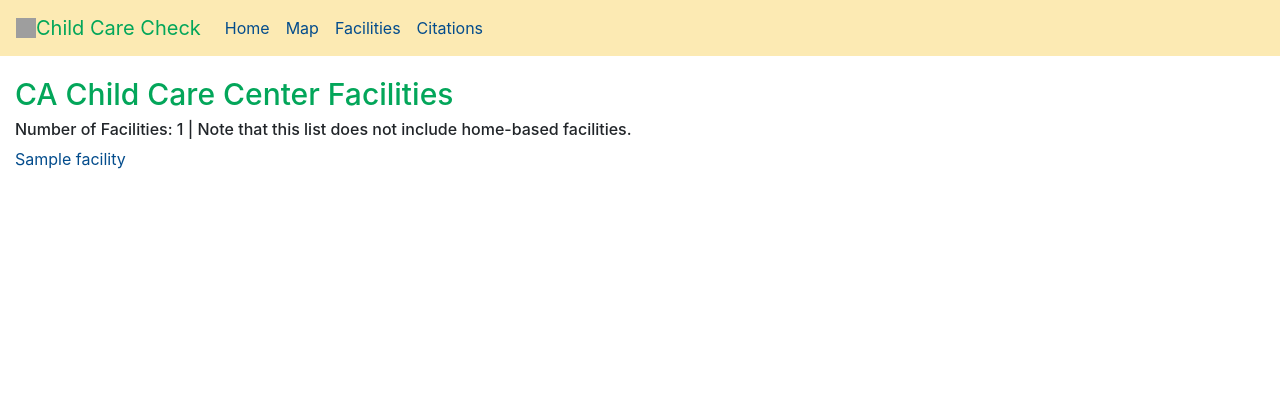
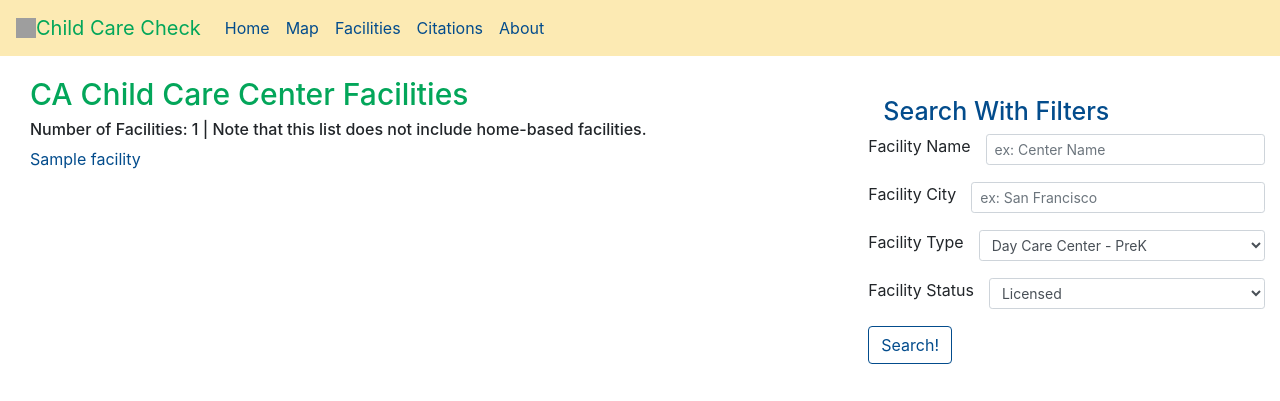
Before and after one commit to hanndull/child-care-check, a Flask app: page /facilities in a window 1280 px wide. Shown: the top 401 px of the page. Run offline with Flask 2, Linux system fonts and the light colour scheme; tables that the repository leaves empty hold one stand-in row (values such as "Sample post"); some libraries are stand-ins or nearby versions; grey boxes are pictures that could not be loaded.

Commit message:
Added about page and made updates to other template pages, as well

```diff
--- a/server.py
+++ b/server.py
@@ -30,6 +30,13 @@ def show_home():
     """Homepage"""
 
     return render_template('home.html')
+
+
+@app.route('/about')
+def show_about():
+    """Render About page"""
+
+    return render_template('about.html')
 
 
 @app.route('/facilities')
@@ -130,19 +137,45 @@ def retrieve_filter_coords():
         return
 
 
-@app.route('/home-map.json')
-def process_home_form():
-    """Recieve and store filtration input into JSON for homepage map"""
+@app.route('/multi-filter.json')
+def process_facilities():
+    """Recieve and store filtration input into JSON for homepage map
+    and for use on /facilities page filter buttons
+    """
+
+    name = request.args.get('name')
+    city = request.args.get('city')
+    status = request.args.get('status')
+    f_type = request.args.get('type')
 
     fquery = Facility.query ### Base query
 
-    fquery = fquery.filter(Facility.city == 'SAN FRANCISCO')
+    if name:
+            name = name.upper()
+            fquery = fquery.filter(Facility.name.like(f'%{name}%')
+                )
+
+    if not city:
+        city = 'SAN FRANCISCO'
+    if city:
+            city = city.upper()
+            fquery = fquery.filter(Facility.city.like(f'%{city}%')
+                )
+
+    if not status:
+        status = 'LICENSED'
+    if status:
+        status = status.upper()
+        if status == 'PROBATION':
+            status = 'ON PROBATION'
+        fquery = fquery.filter(Facility.status == status)
 
     fquery = fquery.filter(Facility.status == 'LICENSED')
 
     facilities = fquery.all() ### Conglomerate all queries
 
-    facilities_dict = {}
+    facility_count = len(facilities)
+    facilities_dict = {"count": facility_count}
 
     for facility in facilities:
         mapinfo = {
@@ -152,7 +185,7 @@ def process_home_form():
                     "status": facility.status,
                     "citation_count": len(facility.citations),
                     }
-        facilities_dict[facility.f_id] = mapinfo
+        facilities_dict[str(facility.f_id)] = mapinfo
         ### must stringify for comparison of f_id to "count"
 
     return jsonify(facilities_dict)
--- a/static/css/bootstrap.css
+++ b/static/css/bootstrap.css
@@ -90,7 +90,27 @@ a:hover {
     padding-left: 30px;
     padding-top: 20px;
 }
+img.profile {
+    border-radius: 50%;
+    margin: auto;
+    display: block;
+    width: 250px;
+    height: 250px;
+}
+img.square {
+    margin: auto;
+    display: block;
+    width: 250px;
+    height: 250px;
+}
+#loading {
+  text-align: center;
+  display: none;
+}
 
+#no-results {
+  display: none;
+}
 /*EXTRA COLORS*/
 .green {
     background: rgba(7,217,140,1);
--- a/templates/base.html
+++ b/templates/base.html
@@ -38,6 +38,9 @@
               <li class="nav-item">
                 <a class="nav-link" href="/citations">Citations</a>
               </li>
+              <li class="nav-item">
+                <a class="nav-link" href="/about">About</a>
+              </li>
             </ul>
           </div>
       </nav>
--- a/templates/common-citations.html
+++ b/templates/common-citations.html
@@ -6,6 +6,8 @@
 <main>
     <div class="container-fluid">
         <h1>Common Citations in CA Child Care Center Facilities</h1>
+
+        <h3>The following standard codes are the top cited in California. Click on them to learn more.</h3>
 
             {% for definition in cit_defs %}
                 <p><a href="/citations/{{ definition.cd_id }}">
--- a/templates/facilities.html
+++ b/templates/facilities.html
@@ -1,20 +1,131 @@
 {% extends 'base.html' %}
+
+{% block head %}
+
+  <script src="https://code.jquery.com/jquery-3.2.1.min.js"></script>
+
+{% endblock %}
+
 {% block content %}
 
 <main>
+
     <div class="container-fluid">
+        <div class="row">
 
-        <h1>CA Child Care Center Facilities</h1>
+            <div class="col-8">
+                <div class="container-fluid">
 
-        <h4>Number of Facilities: {{ num_facilities }} | Note that this list does not include home-based facilities.</h4>
+                    <div id="no-results">
+                      <h3>Sorry, there are no results that match your search. Please try again.</h3>
+                    </div>
 
-            {% for facility in facilities %}
-                <p><a href="/facilities/{{ facility.f_id }}">
-                    {{ facility.name }}
-                </a></p>
+                    <h1>CA Child Care Center Facilities</h1>
 
-            {% endfor %}
+                    <h4 id="num-facilities">Number of Facilities: {{ num_facilities }} | Note that this list does not include home-based facilities.</h4>
+                        <div id="printed-facilities">
+                        {% for facility in facilities %}
+                            <p><a href="/facilities/{{ facility.f_id }}">
+                                {{ facility.name }}
+                            </a></p>
 
+                        {% endfor %}
+                        </div>
+
+                </div>
+            </div>
+
+            <div class="container col-4" id="filters">
+
+                <h2>Search With Filters</h2>
+
+                    <form id="filter-form">
+
+                        <div class="form-group row">
+                            <label for='name'>Facility Name </label>
+                            <div class="col">
+                                <input class='form-control form-control-sm' id='name' type='text' name='name' placeholder='ex: Center Name'>
+                            </div>
+                        </div>
+
+                        <div class="form-group row">
+                            <label for='city'>Facility City </label>
+                            <div class="col">
+                                <input class='form-control form-control-sm' id='city' type='text' name='city' placeholder='ex: San Francisco'>
+                            </div>
+                        </div>
+
+                        <div class="form-group row">
+                            <label for='type-select'>Facility Type </label>
+                            <div class="col">
+                                <select class='form-control form-control-sm' id='type-select' name='type'>
+                                    <option value="prek">Day Care Center - PreK</option>
+                                    <option value="school">School Age Day Care Center</option>
+                                    <option value="infant">Infant Center</option>
+                                    <option value="ill">Day Care Center - Ill</option>
+                                    <option value="">All Center Types</option>
+                                </select>
+                            </div>
+                        </div>
+
+                        <div class="form-group row">
+                            <label for='status-select'>Facility Status </label>
+                            <div class="col">
+                                <select class='form-control form-control-sm' id='status-select' name='status'>
+                                    <option value="licensed">Licensed</option>
+                                    <option value="pending">Pending</option>
+                                    <option value="inactive">Inactive</option>
+                                    <option value="probation">On Probation</option>
+                                    <option value="closed">Closed</option>
+                                    <option value="">All Statuses</option>
+                                </select>
+                            </div>
+                        </div>
+
+                        <div class="mt-3 form-group row">
+                            <input type='submit' value='Search!' class='btn btn-outline'>
+                        </div>
+
+                    </form><br>
+
+                    <img class="square" src="https://cdn.pixabay.com/photo/2017/06/16/07/26/under-construction-2408059_960_720.png">
+
+                    <a class="btn btn-map btn-outline btn-lg btn-block mt-5" href="/map" role="button">Use Our Map to Filter and Search</a>
+            </div>
+        </div>
     </div>
+
 </main>
+
+<script>
+
+    $("#filter-form").submit((event) => {
+    // JQuery event listener for click on submit of form
+
+      event.preventDefault();
+
+      $("#no-results").css("display", "none");
+
+      filterFacilities();
+    });
+
+    const formData = $("#filter-form").serialize();
+        // Store all input from form fields in a string
+
+    $.get('/filter-results.json', {formData}, (data) => {
+        // Ajax call for JSON of query, using formData (form field info)
+
+        if (data.count === 0) {
+            $("#no-results").css("display", "block");
+            // If no results, prompts user to try again
+            return
+        }
+
+        $("#printed-facilities").replaceWith("***test***");
+    }
+
+
+
+</script>
+
 {% endblock %}
--- a/templates/home.html
+++ b/templates/home.html
@@ -54,7 +54,7 @@
 
                 console.log(">>>>>> Map complete, now creating icons");
 
-                $.getJSON('/home-map.json', (data) => { // Ajax call for JSON from file
+                $.getJSON('/multi-filter.json', (data) => { // Ajax call for JSON from file
 
                     let image = 'static/green-marker.PNG';
 
```
Also changed, not shown: templates/about.html (added, +49 -0 lines), templates/map.html (+1 -10 lines), static/hjohnson-sm.jpg (added).
